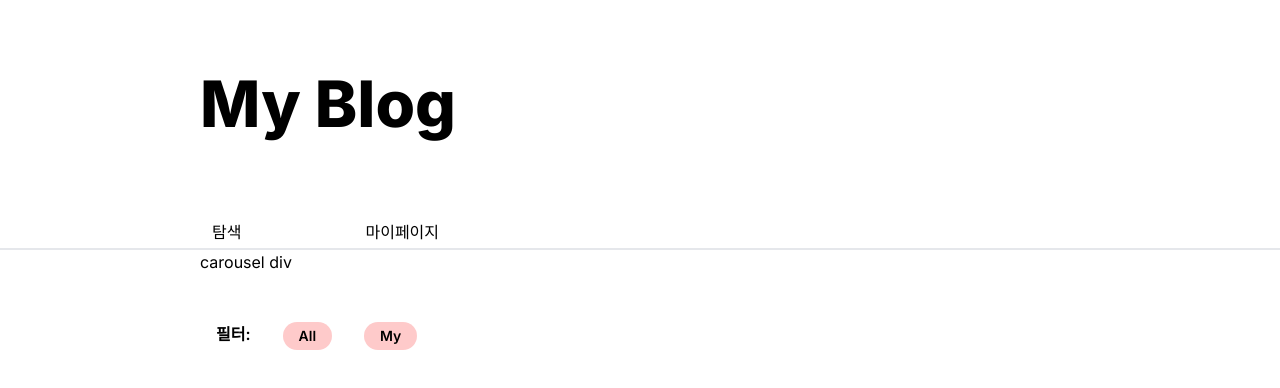
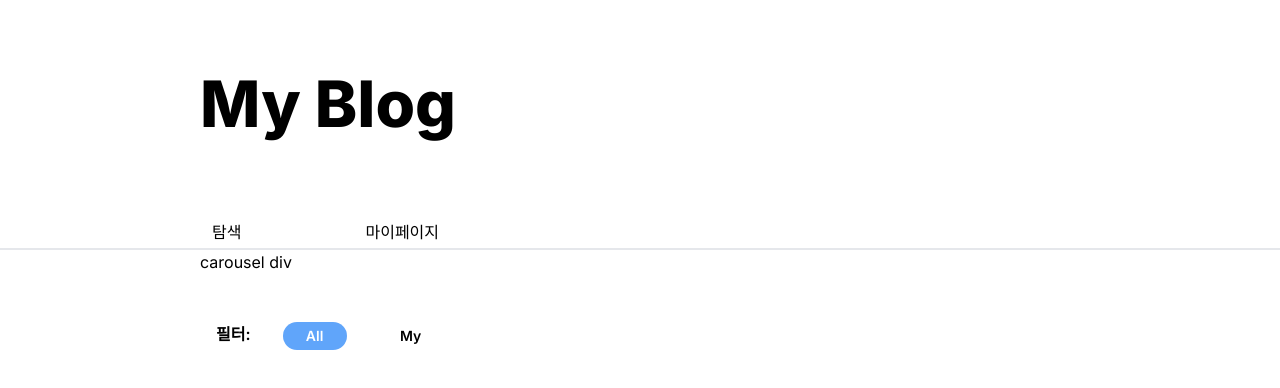
Before and after one commit to moong23/ssafy_onboard_fe, a Next.js app: page / in a window 1280 px wide. Shown: the top 388 px of the page. Built offline with nearby package versions, Linux system fonts and the light colour scheme; no server answers.

Commit message:
feat: content selection filter implemented

```diff
--- a/components/contentFilterBtn/index.tsx
+++ b/components/contentFilterBtn/index.tsx
@@ -1,12 +1,22 @@
 interface IContentFilterBtnProps {
-  filter: string;
+  filter: boolean;
   content: string;
-  setFilter: React.Dispatch<React.SetStateAction<string>>;
+  setFilter: React.Dispatch<React.SetStateAction<boolean>>;
 }
 
 const ContentFilterBtn = ({ props }: { props: IContentFilterBtnProps }) => {
+  const handleFilterClick = () => {
+    if (props.content === "All") props.setFilter(false);
+    else props.setFilter(true);
+  };
+
   return (
-    <span className="bg-red-200 px-4 py-1 rounded-3xl font-semibold text-sm">
+    <span
+      onClick={handleFilterClick}
+      className={`${
+        props.filter ? "bg-blue-400 text-white" : "bg-white"
+      } min-w-16 text-center px-4 py-1 rounded-3xl font-semibold text-sm cursor-pointer`}
+    >
       <>{props.content}</>
     </span>
   );
```
